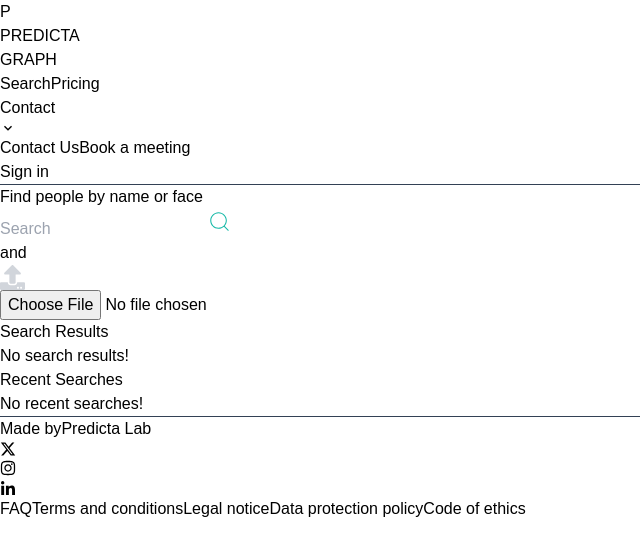
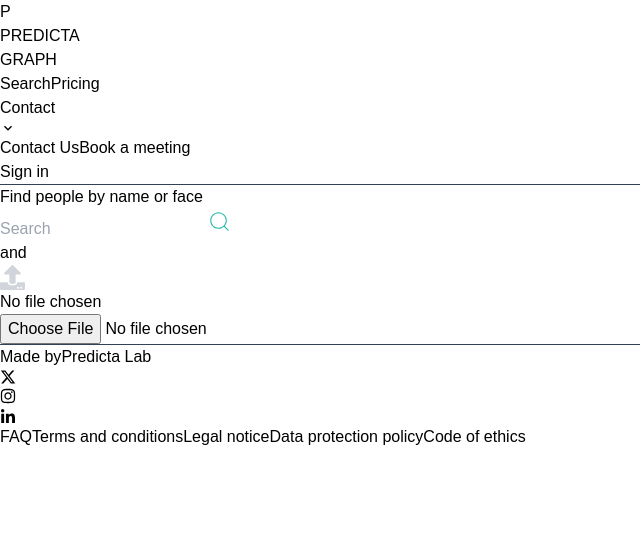
Before and after one commit to yousufalipk/fi-project-face-recognition, a Next.js app: page /search-people in a window 1280 px wide. Shown: the top 556 px of the page, without its empty margins (0-640 px from the left). Built offline with nearby package versions, Linux system fonts and the light colour scheme; what @ant-design/nextjs-registry would draw is missing.

Commit message:
Final Code!

```diff
--- a/src/app/search-people/page.jsx
+++ b/src/app/search-people/page.jsx
@@ -12,6 +12,8 @@
 
 import Navbar from '@/components/Navbar';
 import Footer from '@/components/Footer';
+
+import ClipLoader from "react-spinners/ClipLoader";
 
 
 
@@ -35,6 +37,10 @@
             setResults([]);
         }
     }, [searchTerm]);
+
+    useEffect(() => {
+        console.log('Results', results);
+    }, [results])
 
 
     const handleFileChange = (event) => {
@@ -142,6 +148,7 @@
                     if (data.success) {
                         toast.success('Match found!');
                         const parsedIndex = parseInt(data.file_name, 10);
+                        console.log('parsedIndex', parsedIndex);
                         setResults((prevResults) => [...prevResults, accounts[parsedIndex]]);
                         setProgress(100);
                     } else {
@@ -157,6 +164,7 @@
             } else {
                 toast.success('Match found!');
                 const parsedIndex = parseInt(data.file_name, 10);
+                console.log('parsedIndex', parsedIndex);
                 setResults((prevResults) => [...prevResults, accounts[parsedIndex]]);
                 setProgress(100);
             }
@@ -179,13 +187,14 @@
             <div className='w-full h-[10vh]'>
                 <Navbar />
             </div>
-            {/* Loader */}
+            {/* Loader
             <div className="fixed top-[10vh] left-0 w-full h-1 bg-transparent z-50">
                 <div
                     className="h-full bg-gradient-to-r from-teal-400 to-blue-600 transition-all duration-300"
                     style={{ width: `${progress}%` }}
                 ></div>
             </div>
+            */}
 
             <div className='w-full h-[10vh] flex justify-center items-end'>
                 <h1 className='text-center font-bold text-4xl'>
@@ -216,6 +225,7 @@
                     <label className="flex items-center justify-center cursor-pointer text-white">
                         <div className='w-full h-full flex justify-center items-center gap-2'>
                             <FaUpload color='D1D5DB' size={25} />
+                            {fileName ? `${fileName}` : 'No file chosen'}
                         </div>
                         <input type="file" className="hidden" onChange={handleFileChange} disabled={loading} />
                     </label>
@@ -223,6 +233,8 @@
             </div>
 
             {/* Current Searches */}
+            {!loading && results.length > 0 ? (
+                <>
                     <div className='w-[70%] flex flex-col justify-start items-start gap-2'>
                         <h1 className='w-full text-start font-semibold text-xl'>
                             Search Results
@@ -343,6 +355,16 @@
                             )}
                         </div>
                     </div>
+                </>
+            ) : (
+                <>
+                    {loading && (
+                        <div>
+                            <ClipLoader size={60} color="#2DD4BF" />
+                        </div>
+                    )}
+                </>
+            )}
             <Footer />
         </div >
     )
```
Lines whose indentation alone changed are shown as unchanged.
